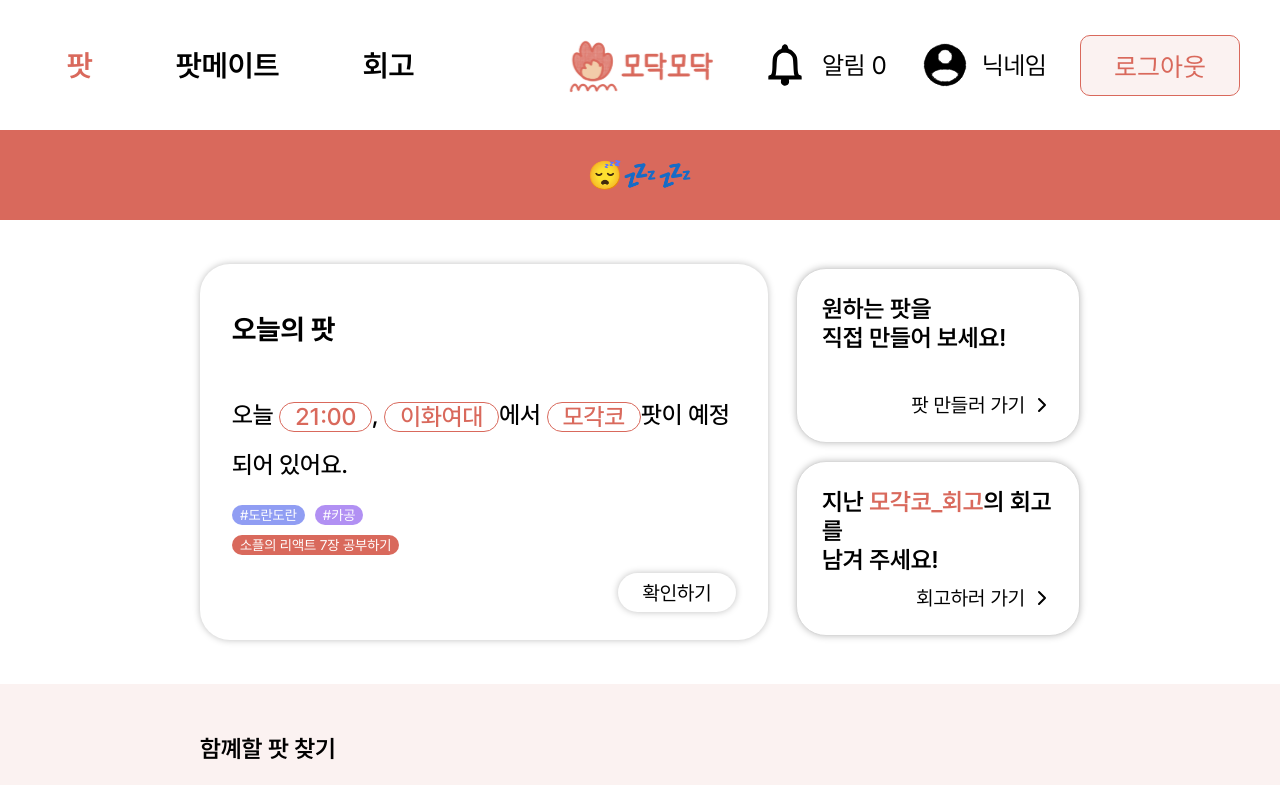
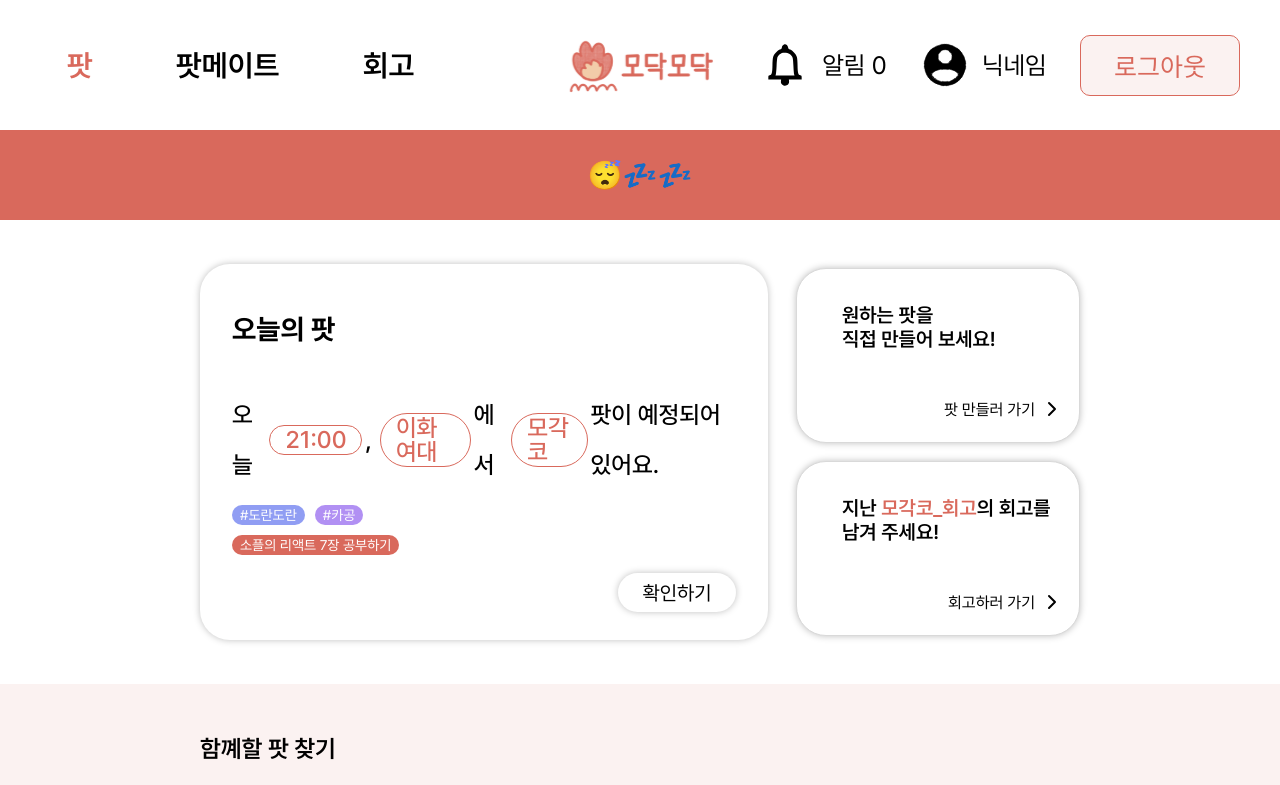
Before and after one commit to ECC-modakmodak/modakmodak-FE, a React (Vite) app: page / in a window 1280 px wide. Shown: the top 785 px of the page. Built offline with nearby package versions, Linux system fonts and the light colour scheme.

Commit message:
[Fix(home)] 코멘트 따라 UI 수정

```diff
--- a/src/pages/Home.jsx
+++ b/src/pages/Home.jsx
@@ -80,6 +80,7 @@ const CardTitle = styled.h2`
 `;
 
 const CardDetail = styled.p`
+  display: flex;
   color: #000;
   font-size: 24px;
   font-weight: 500;
@@ -116,12 +117,13 @@ const RightCard = styled.div`
 `;
 
 const SubCard = styled(Card)`
-  padding: 25px;
+  padding: 34px 15px 21px 45px;
   display: flex;
   justify-content: space-between;
 
   border: 1px solid #d9d9d9;
   box-shadow: 0 0 7px 0 rgba(0, 0, 0, 0.25);
+  cursor: pointer;
 
   :hover {
     box-shadow: 0 0 7px 0 rgba(217, 105, 92, 1);
@@ -134,7 +136,7 @@ const SubText = styled.div`
 
   p {
     margin: 0;
-    font-size: 24px;
+    font-size: 20px;
     font-weight: 600;
     color: #000;
   }
@@ -142,7 +144,7 @@ const SubText = styled.div`
 
 const TextLink = styled(Link)`
   display: inline-flex;
-  font-size: 20px;
+  font-size: 16px;
   font-weight: 400;
   color: #000;
   text-decoration: none;
@@ -295,16 +297,19 @@ export default function Home() {
                 <>
                   <CardDetail>
                     오늘{' '}
-                    <Phill shape="chip" variant="outlined" size="large">
+                    <Phill shape="chip" variant="outlined" size="large"
+                    style={{ marginLeft: '8px', marginRight: '3px' }}>
                       {today.time}
                     </Phill>
                     ,{' '}
-                    <Phill shape="chip" variant="outlined" size="large">
+                    <Phill shape="chip" variant="outlined" size="large"
+                    style={{ marginLeft: '8px', marginRight: '3px' }}>
                       {today.place}
                     </Phill>
                     에서
                     {' '}
-                    <Phill shape="chip" variant="outlined" size="large">
+                    <Phill shape="chip" variant="outlined" size="large"
+                    style={{ marginLeft: '8px', marginRight: '3px' }}>
                       {today.name}
                     </Phill>
                     팟이 예정되어 있어요.
```
